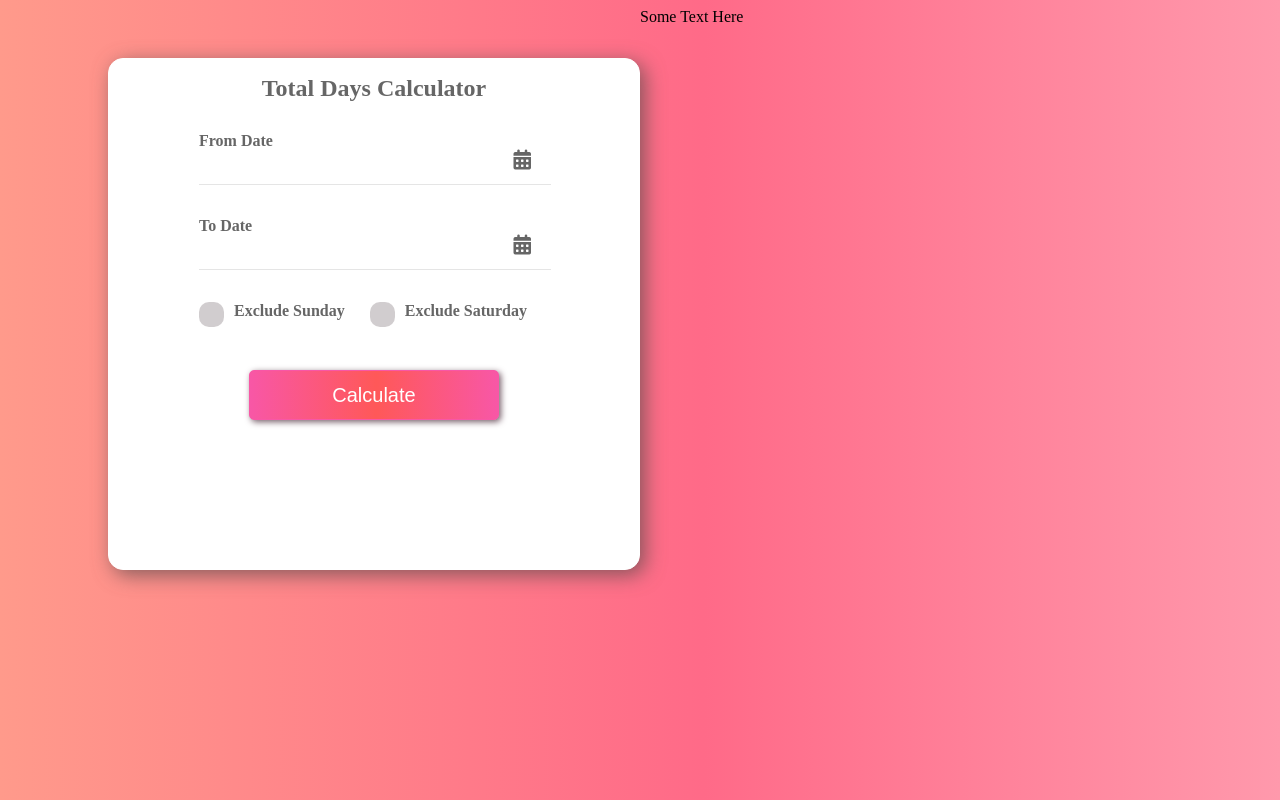
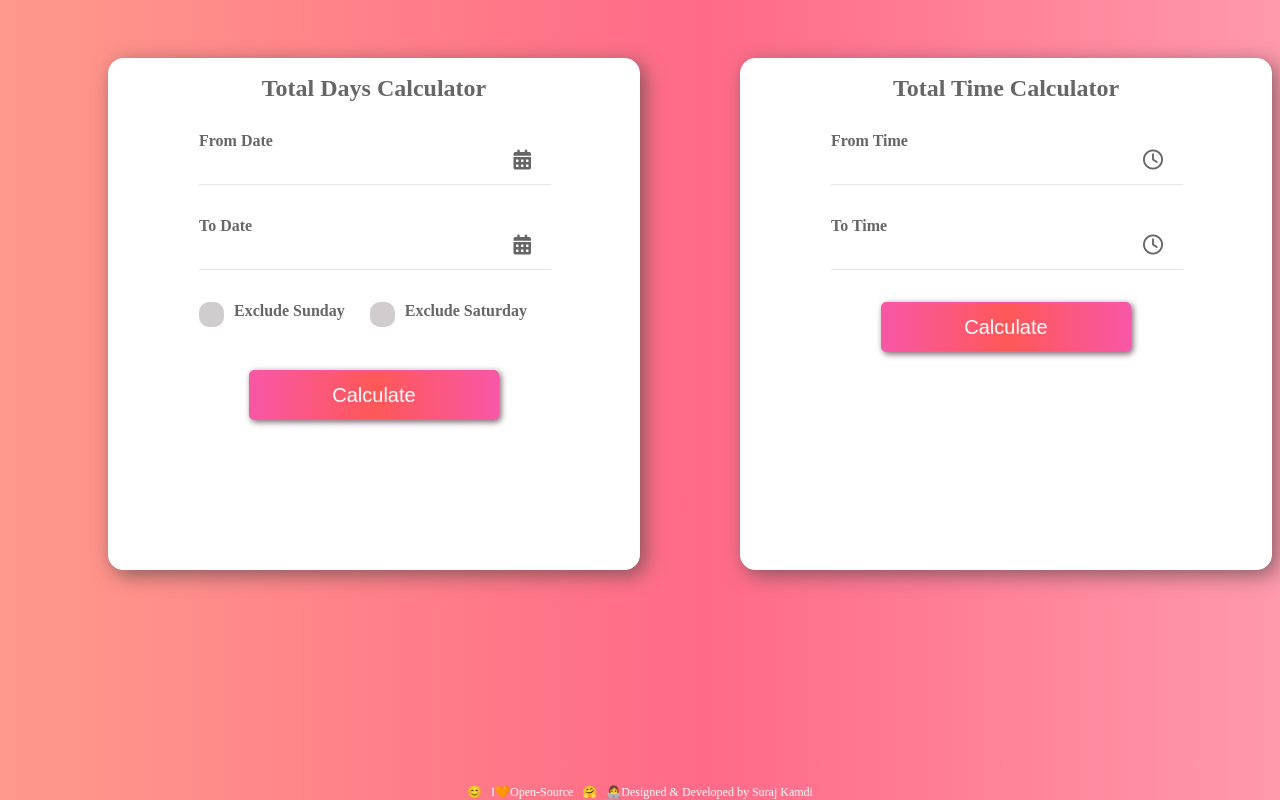
Before and after one commit to Surajkamdi/days-time-calculator-webapp, a React (Create React App) app: page / in a window 1280 px wide. Built offline with nearby package versions, Linux system fonts and the light colour scheme; a web font is replaced by a local one.

Commit message:
Done with Time Calculator.

```diff
--- a/src/App.js
+++ b/src/App.js
@@ -5,9 +5,18 @@ import TimeCalculator from './components/TimeCalculator';
 
 function App() {
   return (
-    <div className="date--time--row">
-      <DaysCalculator/>
-      <TimeCalculator/>
+    <div className="body">
+      <div className="date--time--row">
+        <DaysCalculator />
+        <TimeCalculator />
+      </div>
+      <div className="footer--credit">
+        😊 &nbsp;&nbsp;I
+        <span role="img" aria-label="heart">🧡</span>
+        Open-Source&nbsp;&nbsp; 🤗 &nbsp;&nbsp;
+        <span role="img" aria-label="hacker-boy">👩‍💻</span>
+        Designed & Developed by Suraj Kamdi
+      </div>
     </div>
   );
 }
--- a/src/components/DaysCalculator.js
+++ b/src/components/DaysCalculator.js
@@ -130,7 +130,7 @@ function DaysCalculator() {
                     </label>
                 </div>
                 <button
-                    onClick={calculateTotalDays}
+                    onClick={event => calculateTotalDays(event)}
                     type="button"
                     name="calculate"
                     className="calculate-btn">Calculate
--- a/src/components/TimeCalculator.js
+++ b/src/components/TimeCalculator.js
@@ -1,13 +1,102 @@
-import React from 'react';
+import React, { useState } from 'react';
+import DatePicker from "react-datepicker";
+import "react-datepicker/dist/react-datepicker.css";
+import "./timepicker.scss";
+
 /**
  * Time Calculator Component
  *  @author Suraj Kamdi
  */
 function TimeCalculator() {
+    const [fromDate, setFromDate] = useState("");
+    const [toDate, setToDate] = useState("");
+    const [result, setResult] = useState(0);
 
-    return(
-        "Some Text Here"
+    /**
+     * Calculate Total Time between two interval.
+     * @param {Event} event
+     */
+    function calculateTotalTime(event) {
+        event.preventDefault();
 
+        const totalTime = Math.abs(fromDate - toDate);
+        let seconds = Math.floor((totalTime / 1000) % 60);
+        let minutes = Math.floor((totalTime / (1000 * 60)) % 60);
+        let hours = Math.floor((totalTime / (1000 * 60 * 60)) % 24);
+
+        if (seconds === 59 || seconds == 60) {
+            seconds = 0;
+            minutes++;
+        }
+        if (minutes === 59 || minutes === 60) {
+            minutes = 0;
+            hours++;
+        }
+
+        let secondsStatement = "";
+        if (seconds !== 0) {
+            secondsStatement = `${seconds} Sec`;
+        }
+
+        let minutesStatement = "";
+        if (minutes !== 0) {
+            minutesStatement = `${minutes} Min`;
+        }
+
+        let hoursStatement = "";
+        if (hours !== 0) {
+            hoursStatement = `${hours} Hrs`;
+        }
+
+        let resultStatement = `${hoursStatement} ${minutesStatement} ${secondsStatement}`;
+        setResult(resultStatement);
+    }
+
+    return (
+        <div className="container">
+            <div className="heading-h1">
+                <h1>Total Time Calculator</h1>
+            </div>
+            <div className="form-container">
+                <div className="field-group">
+                    <label className="field-label">From Time</label><br />
+                    <DatePicker
+                        className="input--field"
+                        selected={fromDate}
+                        onChange={date => setFromDate(date)}
+                        showTimeSelect
+                        showTimeSelectOnly
+                        timeIntervals={5}
+                        timeCaption="Time"
+                        dateFormat="hh:mm aa"
+                    />
+                    <i className="fa fa-clock-o" aria-hidden="true"></i>
+                </div>
+                <div className="field-group">
+                    <label className="field-label">To Time</label><br />
+                    <DatePicker
+                        className="input--field"
+                        selected={toDate}
+                        onChange={date => setToDate(date)}
+                        showTimeSelect
+                        showTimeSelectOnly
+                        timeIntervals={5}
+                        timeCaption="Time"
+                        dateFormat="hh:mm aa"
+                    />
+                    <i className="fa fa-clock-o" aria-hidden="true"></i>
+                </div>
+                <button
+                    onClick={event => calculateTotalTime(event)}
+                    type="button"
+                    name="calculate"
+                    className="calculate-btn">Calculate
+                    </button>
+                <div className="result--container">
+                    <h2>{result === 0 ? '' : result}</h2>
+                </div>
+            </div>
+        </div>
     );
 }
 export default TimeCalculator;
--- a/src/components/datepicker.scss
+++ b/src/components/datepicker.scss
@@ -1,18 +1,25 @@
-.react-datepicker__tab-loop{
+.react-datepicker__tab-loop {
   display: inline-block;
 }
-.react-datepicker{
+.react-datepicker {
   border-radius: 0px;
   border-top-left-radius: none;
   border-top-right-radius: none;
   border: 1px solid #fff;
   box-shadow: 5px 5px 20px #5d4b4bbd;
 }
-.react-datepicker__day-name, .react-datepicker__current-month,.react-datepicker__week{
+.react-datepicker {
   font-family: "Baloo Tamma 2", cursive;
+}
+.react-datepicker__day-name,
+.react-datepicker__current-month,
+.react-datepicker__week,
+.react-datepicker-time__header {
   color: #fff;
 }
-.react-datepicker__header,.react-datepicker__day--keyboard-selected,.react-datepicker__day--selected{
+.react-datepicker__header,
+.react-datepicker__day--keyboard-selected,
+.react-datepicker__day--selected {
   background-image: linear-gradient(
     to right,
     #f857a6 0%,
@@ -20,15 +27,17 @@
     #f857a6 100%
   );
 }
-.react-datepicker-popper[data-placement^="bottom"] .react-datepicker__triangle, .react-datepicker-popper[data-placement^="bottom"] .react-datepicker__triangle::before{
+.react-datepicker-popper[data-placement^="bottom"] .react-datepicker__triangle,
+.react-datepicker-popper[data-placement^="bottom"]
+  .react-datepicker__triangle::before {
   border-bottom-color: #ff5858;
 }
-.react-datepicker__navigation--previous{
+.react-datepicker__navigation--previous {
   border-right-color: #fff;
 }
-.react-datepicker__navigation--next{
+.react-datepicker__navigation--next {
   border-left-color: #fff;
 }
-.react-datepicker__day--outside-month{
+.react-datepicker__day--outside-month {
   color: #c5c0c0;
 }
--- /dev/null
+++ b/src/components/timepicker.scss
@@ -0,0 +1,26 @@
+.react-datepicker__time-container,
+.react-datepicker__time .react-datepicker__time-box,
+.react-datepicker__time-container
+  .react-datepicker__time
+  .react-datepicker__time-box {
+  width: 130px;
+}
+.react-datepicker__time-container
+  .react-datepicker__time
+  .react-datepicker__time-box
+  ul.react-datepicker__time-list
+  li.react-datepicker__time-list-item--selected {
+  background-image: linear-gradient(
+    to right,
+    #f857a6 0%,
+    #ff5858 51%,
+    #f857a6 100%
+  );
+}
+.react-datepicker__time-container
+  .react-datepicker__time
+  .react-datepicker__time-box
+  ul.react-datepicker__time-list
+  li.react-datepicker__time-list-item:hover {
+  background-color: #e6c9c9;
+}
--- a/src/ui-components/css/style.css
+++ b/src/ui-components/css/style.css
@@ -23,6 +23,7 @@ html {
 }
 .date--time--row {
   width: 100%;
+  height: 100%;
 }
 .container {
   margin-left: 100px;
@@ -155,6 +156,16 @@ html {
   transform: rotate(45deg);
 }
 
+.body .footer--credit {
+  position: fixed;
+  font-size: 12px;
+  left: 0;
+  bottom: 0;
+  width: 100%;
+  color: white;
+  text-align: center;
+}
+
 @media screen and (max-width: 1024px) {
   .container {
     max-width: 770px;
```
Lines whose indentation alone changed are shown as unchanged.
